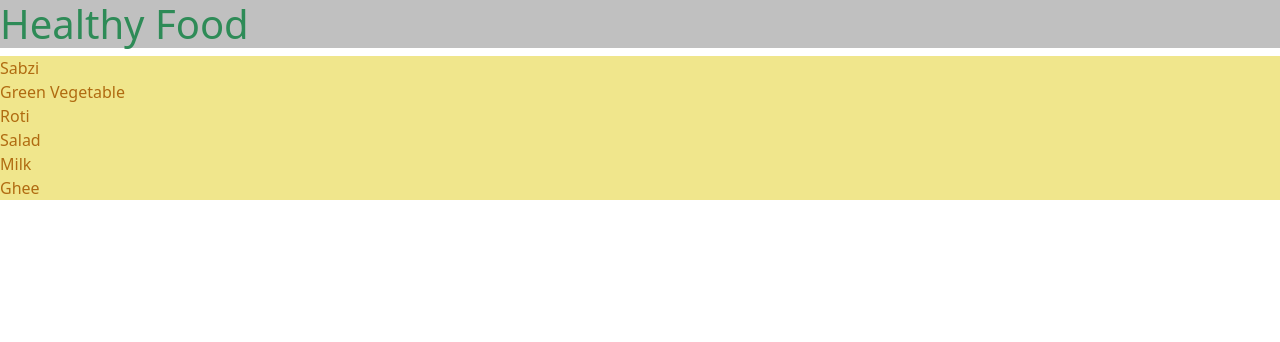
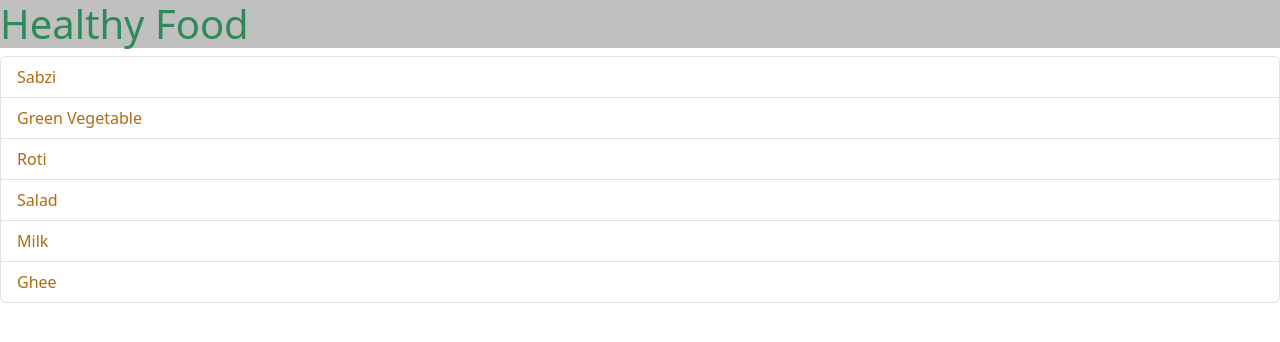
Before and after one commit to md1saquib1234/React, a React (Vite) app in the folder 18 Fragments/learning-fragment/: page / in a window 1280 px wide. Shown: the top 342 px of the page. Built offline with nearby package versions, Linux system fonts and the light colour scheme.

Commit message:
feat: add Container component for layout structure and update App component to use it fix: update Item component to include list-group-item class and comment out background color

```diff
--- a/18 Fragments/learning-fragment/src/App.jsx
+++ b/18 Fragments/learning-fragment/src/App.jsx
@@ -4,6 +4,7 @@
 import FoodItems from "./Components/FoodItems";
 import ErrorMessage from "./Components/ErrorMessage";
 import "./App.css";
+import Container from "./Components/Container";
 
 function App() {
    let foodItems = ["Sabzi", "Green Vegetable", "Roti", "Salad", "Milk", "Ghee"];
@@ -11,11 +12,11 @@
 
 
   return (
-    <>
+    <Container>
       <h1 className="food-heading">Healthy Food</h1>
       <ErrorMessage items={foodItems}></ErrorMessage>
       <FoodItems items={foodItems}></FoodItems>
-      </>
+      </Container>
 
   );
 }
--- /dev/null
+++ b/18 Fragments/learning-fragment/src/Components/Container.jsx
@@ -0,0 +1,8 @@
+import styles from "./Container.module.css";
+
+const Container = (props) => {
+
+  return <div className={styles.Container}>{props.children}</div>
+};
+
+export default Container;
--- /dev/null
+++ b/18 Fragments/learning-fragment/src/Components/Container.module.css
@@ -0,0 +1,4 @@
+
+.container {
+
+}
--- a/18 Fragments/learning-fragment/src/Components/Item.jsx
+++ b/18 Fragments/learning-fragment/src/Components/Item.jsx
@@ -3,7 +3,7 @@
 const Item = ({foodItem}) => {
  console.log(styles);
 return  (
-<li  className={`${styles['kg-item']}`}>
+<li  className={`${styles['kg-item']} list-group-item`}>
   <span className={styles['kg-span']}>{foodItem}</span>
   </li>
 );
--- a/18 Fragments/learning-fragment/src/Components/Item.module.css
+++ b/18 Fragments/learning-fragment/src/Components/Item.module.css
@@ -1,5 +1,5 @@
 .kg-item {
-  background-color: khaki;
+  /* background-color: khaki; */
 }
 
 .kg-span {
```
